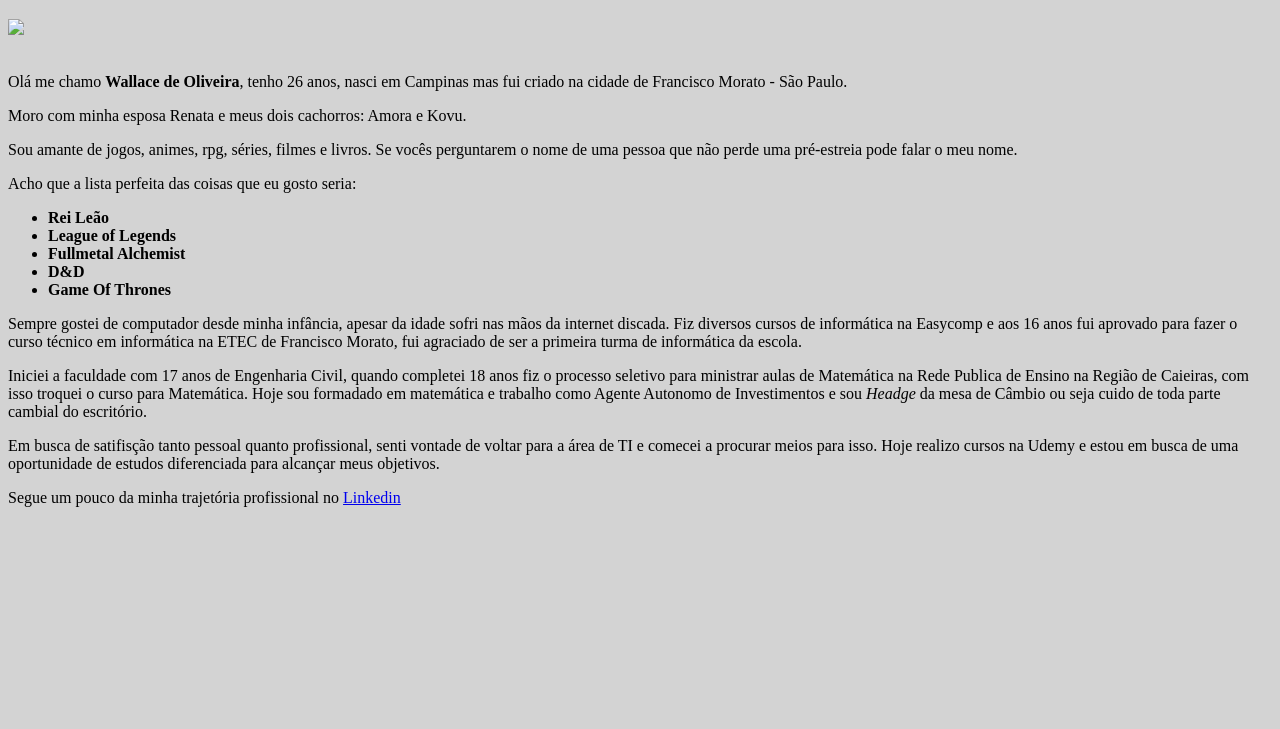
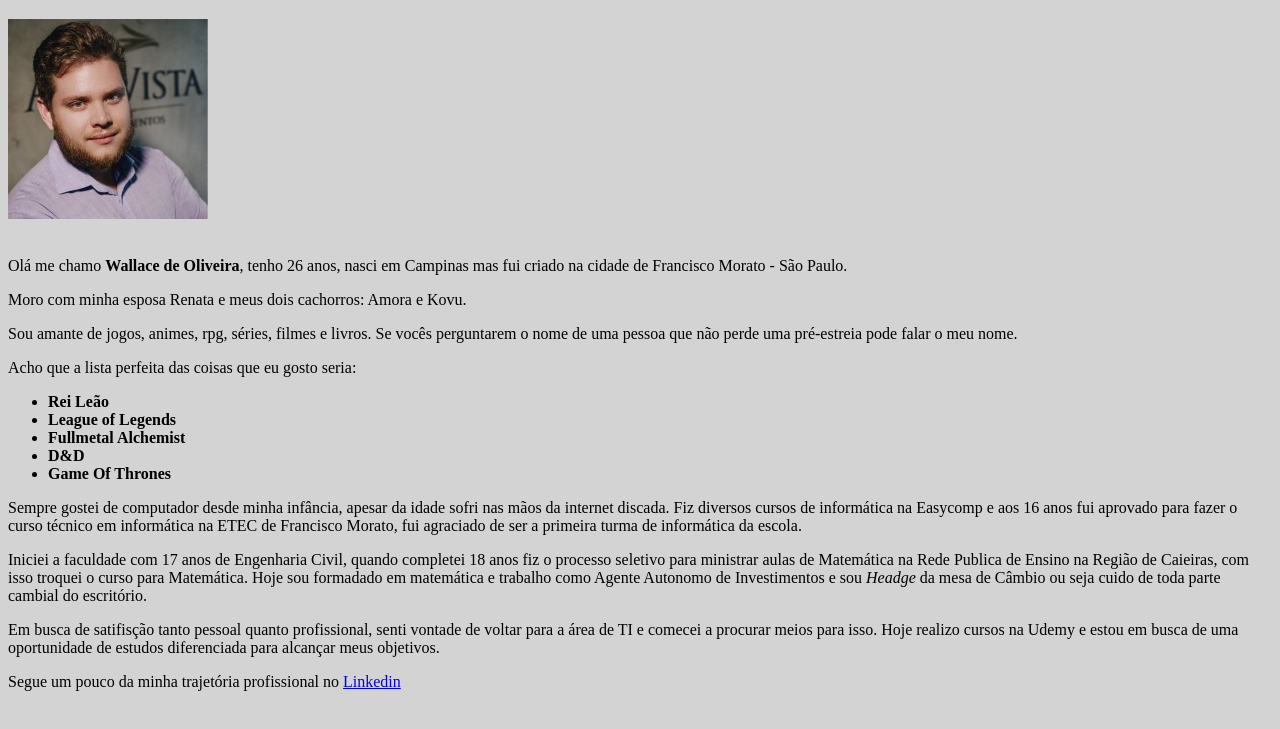
Before and after one commit to wallymp3/minha_pagina, a plain HTML site: page index.html in a window 1280 px wide. Shown: the part 61-790 px from the top of the page. Drawn offline with Linux system fonts and the light colour scheme.

Commit message:
Alterando caminho da imagem photo_profile.jgp

```diff
--- a/index.html
+++ b/index.html
@@ -8,7 +8,7 @@
 
 		<h1>Sobre mim:</h1>
 
-		<img src="wallace.jpg"><br><br>
+		<img src="photo_profile.jpg"><br><br>
 
 		<p>Olá me chamo <b>Wallace de Oliveira</b>, tenho 26 anos, nasci em Campinas mas fui criado na cidade de Francisco Morato - São Paulo.</p>
 
```
